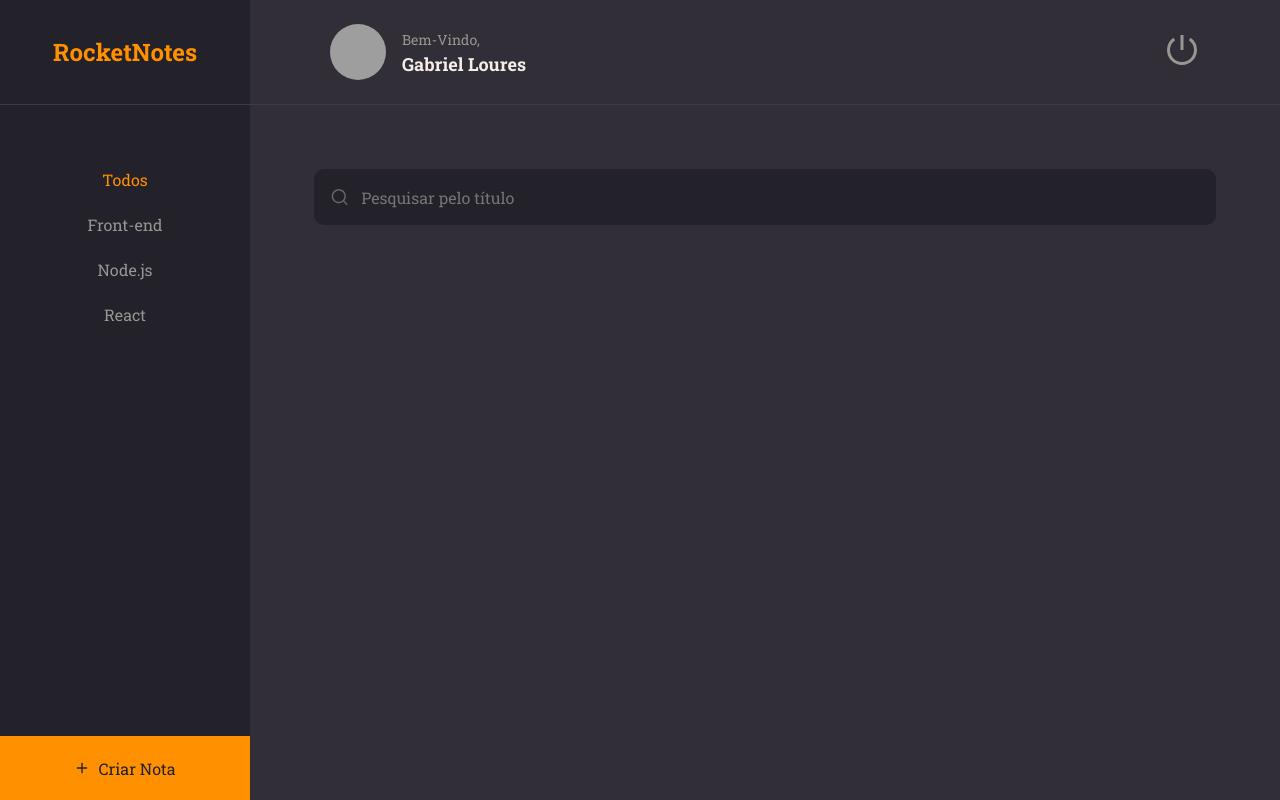
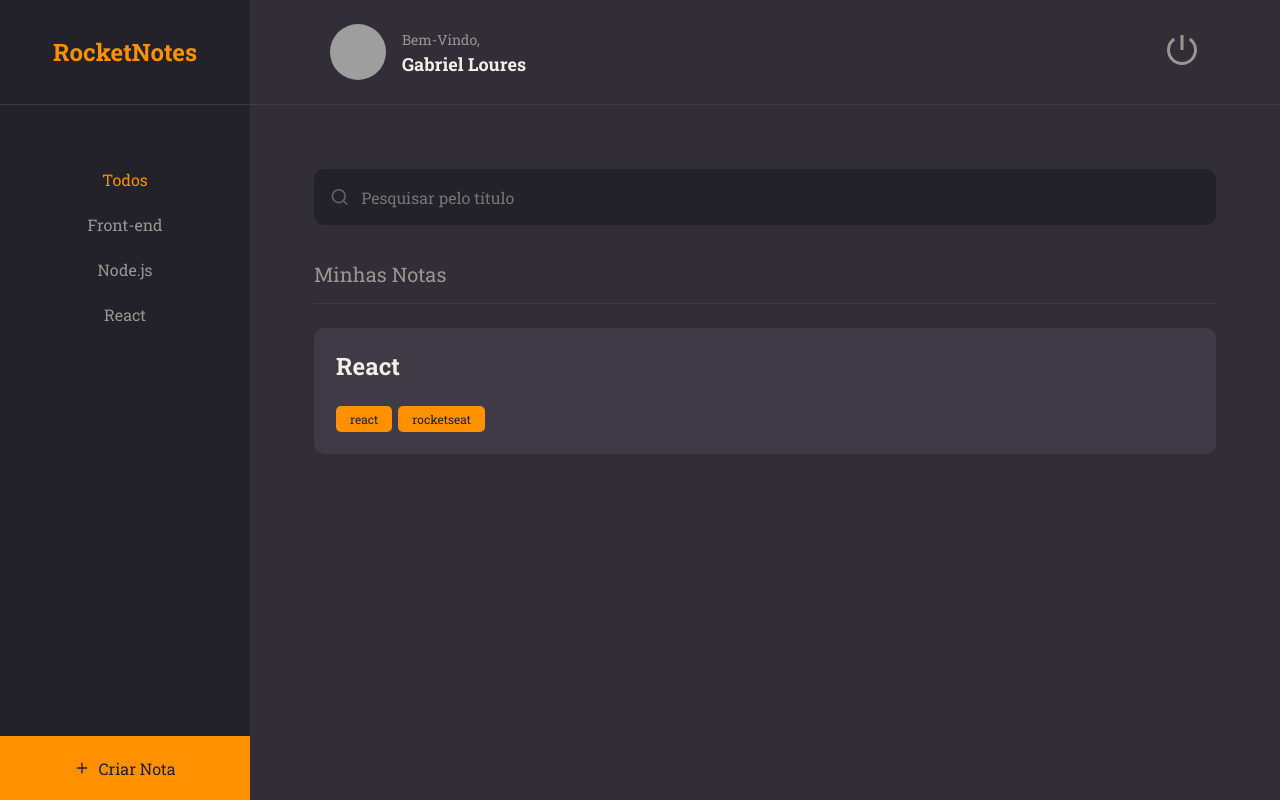
Before and after one commit to GabrielLoures/rocketnotes, a React (Vite) app: page / in a window 1280 px wide. Built offline with nearby package versions, Linux system fonts and the light colour scheme; grey boxes are pictures that could not be loaded.

Commit message:
End Notes

```diff
--- /dev/null
+++ b/src/components/Note/index.jsx
@@ -0,0 +1,26 @@
+import { Container } from './styles';
+
+import { Tag } from '../Tag';
+
+export function Note({ data, ...rest }) {
+
+  return (
+
+    <Container {...rest}>
+
+      <h1>{data.title}</h1>
+
+      {
+        data.tags && // o && faz somente se o data.tags existir
+        <footer>
+          {
+            data.tags.map(tag => <Tag key={tag.id} title={tag.name} />)
+          }
+        </footer>
+      }
+
+    </Container>
+
+  );
+
+}
--- /dev/null
+++ b/src/components/Note/styles.js
@@ -0,0 +1,28 @@
+import styled from 'styled-components';
+
+export const Container = styled.button`
+
+  width: 100%;
+  background-color: ${({ theme }) => theme.COLORS.BACKGROUND_700};
+
+  border: none;
+  border-radius: 10px;
+
+  padding: 22px;
+  margin-bottom: 16px;
+
+  > h1 {
+    flex: 1; // comando para que ocupe o máximo de espaço que exista para ele
+    text-align: left;
+    font-weight: 700;
+    font-size: 24px;
+    color: ${({ theme }) => theme.COLORS.WHITE};
+  }
+
+  > footer {
+    width: 100%;
+    display: flex;
+    margin-top: 24px;
+  }
+
+`;
--- a/src/components/Tag/index.jsx
+++ b/src/components/Tag/index.jsx
@@ -1,9 +1,9 @@
 import { Container } from './styles';
 
-export function Tag({ title }) {
+export function Tag({ title, ...rest }) {
 
   return(
-    <Container>
+    <Container {...rest}>
       { title }
     </Container>
   )
--- a/src/pages/Home/index.jsx
+++ b/src/pages/Home/index.jsx
@@ -7,6 +7,10 @@
 import { ButtonText } from '../../components/ButtonText';
 
 import { Input } from '../../components/Input';
+
+import { Section } from '../../components/Section';
+
+import { Note } from '../../components/Note';
 
 
 
@@ -41,7 +45,17 @@
 
       <Content>
 
+        <Section title="Minhas Notas">
 
+          <Note data={ {
+            title: "React",
+            tags: [
+              { id: '1', name: 'react'},
+              { id: '2', name: 'rocketseat'}
+            ]
+          }}/>
+
+        </Section>
 
       </Content>
 
--- a/src/pages/Home/styles.js
+++ b/src/pages/Home/styles.js
@@ -65,6 +65,9 @@
 
   grid-area: content;
 
+  padding: 0 64px;
+  overflow-y: auto; // comando que só coloca o scroll se lotar a página
+
 `;
 
 export const NewNote = styled.button`
```
